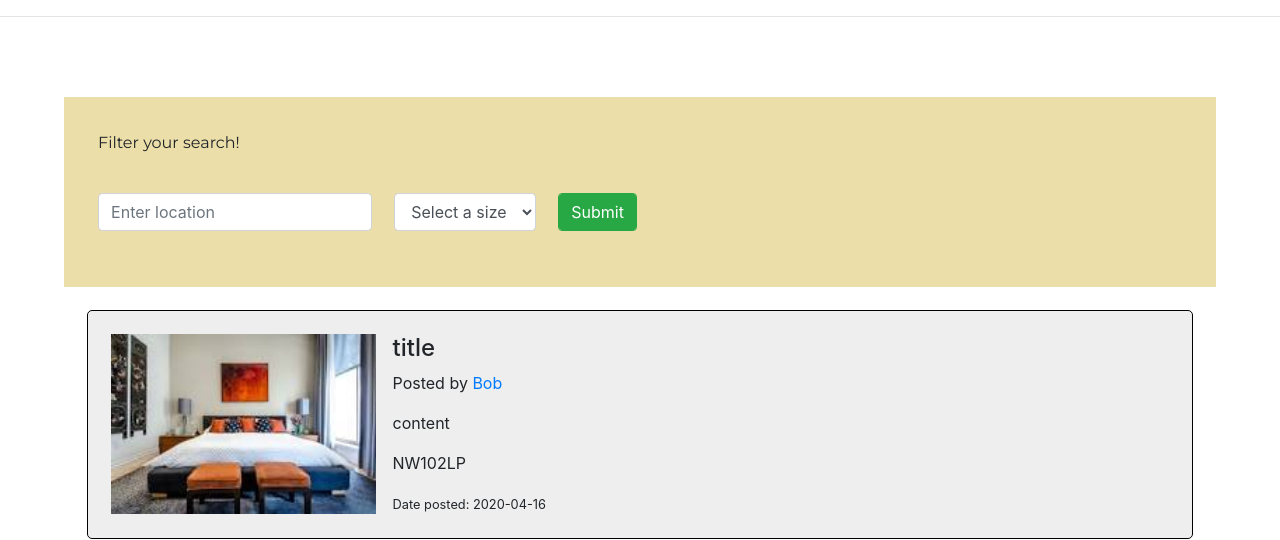
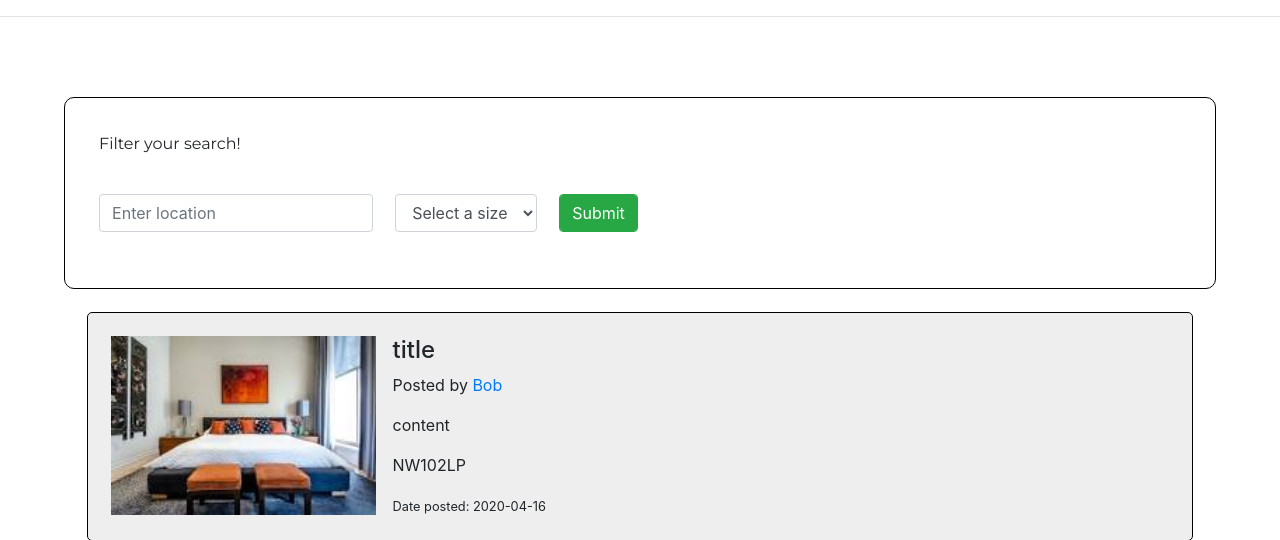
Before and after one commit to enkaoua/Group5_space4less_FINAL, a Flask app: page / in a window 1280 px wide. Shown: the part 130-670 px from the top of the page. Run offline with Flask 2, Linux system fonts and the light colour scheme; data comes from the database, SQL or seed files in the repository; some libraries are stand-ins or nearby versions.

Commit message:
testing deployment

```diff
--- a/app/static/design.css
+++ b/app/static/design.css
@@ -9,11 +9,11 @@
     padding: 1%;
 }
 .filter-all{
-    background: #EBDEA8 !important;
+    border: solid black 1px;
+    border-radius: 10px;
     padding: 2%;
 }
 .filter-all > form{
-    background: #EBDEA8 !important;
     padding-top: 0 !important;
 }
 
```
